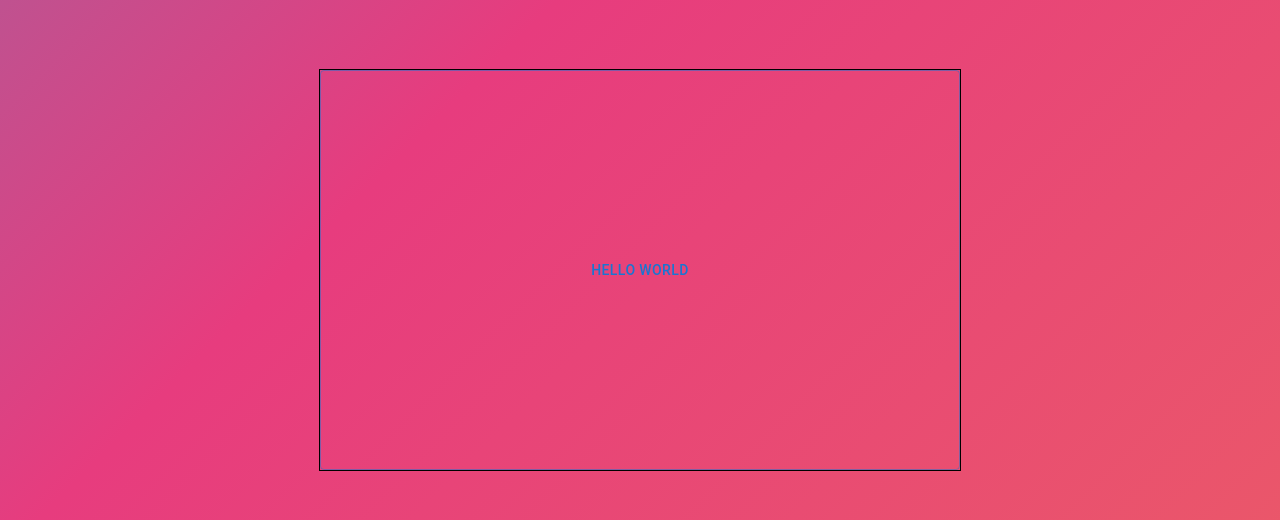
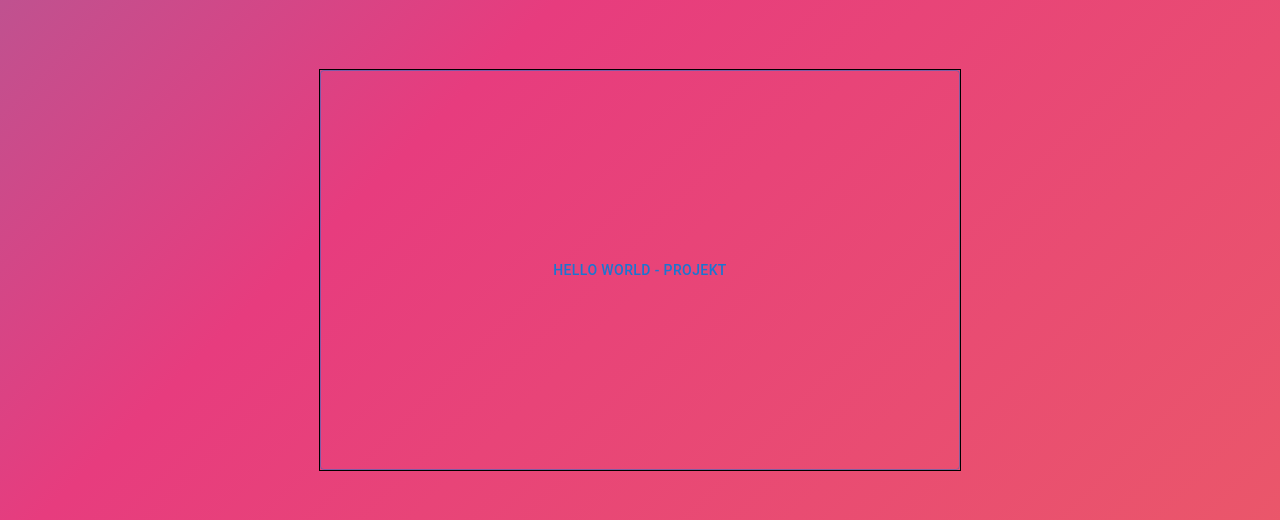
Before and after one commit to MartykQ/ml-agh-course, a React (Create React App) app in the folder client/: page / in a window 1280 px wide. Shown: the part 130-650 px from the top of the page. Built offline with nearby package versions, Linux system fonts and the light colour scheme; the HTML template or start-up script is replaced by a standard one.

Commit message:
Testing pr feature

```diff
--- a/client/src/App.js
+++ b/client/src/App.js
@@ -5,7 +5,7 @@ function App() {
     return (
         <div className="gradient-background">
             <div className="main-box">
-                <Button variant="outlined">Hello world </Button>
+                <Button variant="outlined">Hello world - projekt </Button>
             </div>
         </div>
     );
```
